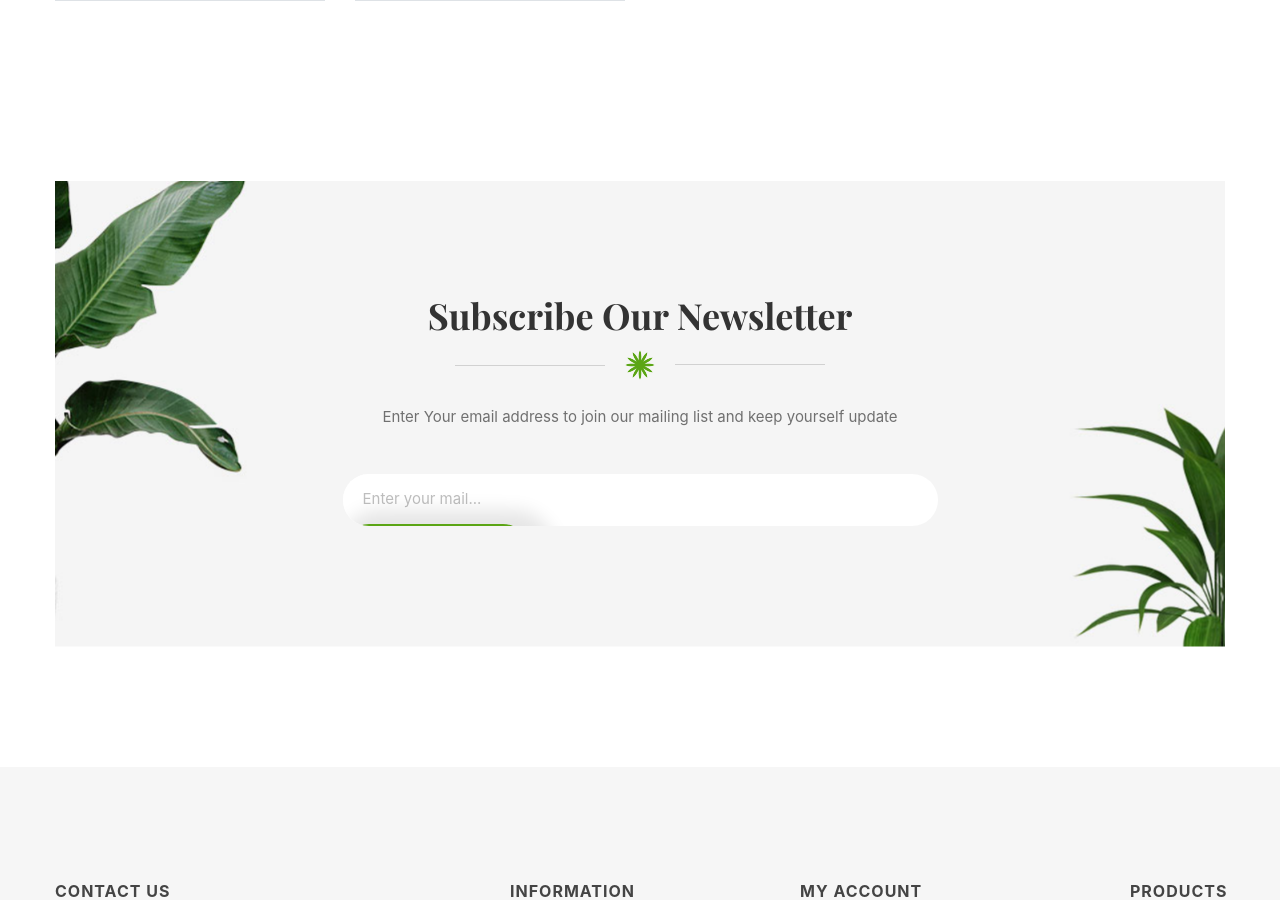
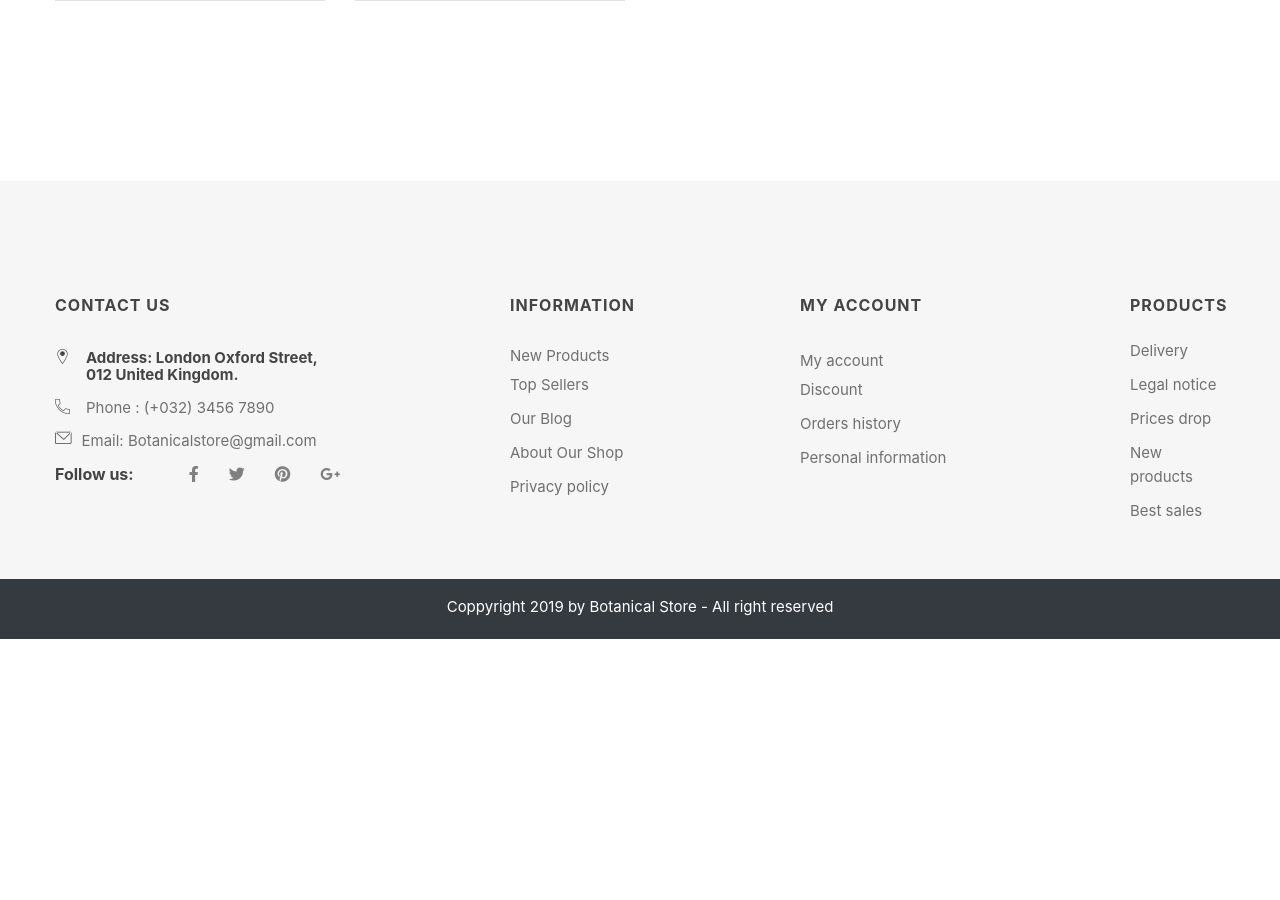
Before and after one commit to MinaGH101/eCommerce-Django, a Django app: page /shop/shop-detail/1 in a window 1280 px wide. Shown: the part 1983-2883 px from the top of the page. After the commit the page ends 2622 px from the top, so only its background shows below. Run offline with Django 4.2, Linux system fonts and the light colour scheme; data comes from the database, SQL or seed files in the repository; both versions use the stored data as it was after the commit; some libraries are stand-ins or nearby versions; some web fonts are replaced.

Commit message:
initial commit

```diff
--- a/blog/views.py
+++ b/blog/views.py
@@ -25,7 +25,7 @@
         if user.is_authenticated:
             subscriber = Subscribe.objects.filter(email=email).exists()
             if subscriber:
-                messages.warning(request, 'this email is already subscribed !')
+                messages.warning(request, 'this email is already subscribed !', 'alert alert-warning')
             else:
                 Subscribe.objects.create(user=user, email=email)
                 messages.success(request, 'You are Subscribed !', 'alert alert-success')
--- a/shop/templates/shop/shop-detail.html
+++ b/shop/templates/shop/shop-detail.html
@@ -177,20 +177,7 @@
 					{% endfor %}
 				</div>
 			</section>
-			<div class="container mb-lg-24 mb-md-16 mb-10">
-				<!-- subscribeSecBlock -->
-				<section class="subscribeSecBlock bgCover col-12 pt-lg-24 pb-lg-12 pt-md-16 pb-md-8 py-10" style="background-image: url({% static 'images/sd.png' %})">
-					<header class="col-12 mainHeader mb-9 text-center">
-						<h1 class="headingIV playfair fwEblod mb-4">Subscribe Our Newsletter</h1>
-						<span class="headerBorder d-block mb-5"><img src="{% static 'images/hbdr.png' %}" alt="Header Border" class="img-fluid img-bdr"></span>
-						<p class="mb-6">Enter Your email address to join our mailing list and keep yourself update</p>
-					</header>
-					<form class="emailForm1 mx-auto overflow-hidden d-flex flex-wrap">
-						<input type="email" class="form-control px-4 border-0" placeholder="Enter your mail...">
-						<button type="submit" class="btn btnTheme btnShop fwEbold text-white py-3 px-4 py-md-3 px-md-4">Subscribe Now <i class="fas fa-arrow-right ml-2"></i></button>
-					</form>
-				</section>
-			</div>
+
 
 	</div>
 {% endblock content %}
```
Also changed, not shown: shop/admin.py (+6 -1 lines), shop/templates/shop/cart-page.html (+1 -14 lines), shop/templates/shop/checkout.html (+4 -4 lines), shop/views.py (+4 -4 lines), blog/templates/blog/blog-side.html (deleted), db.sqlite3.
